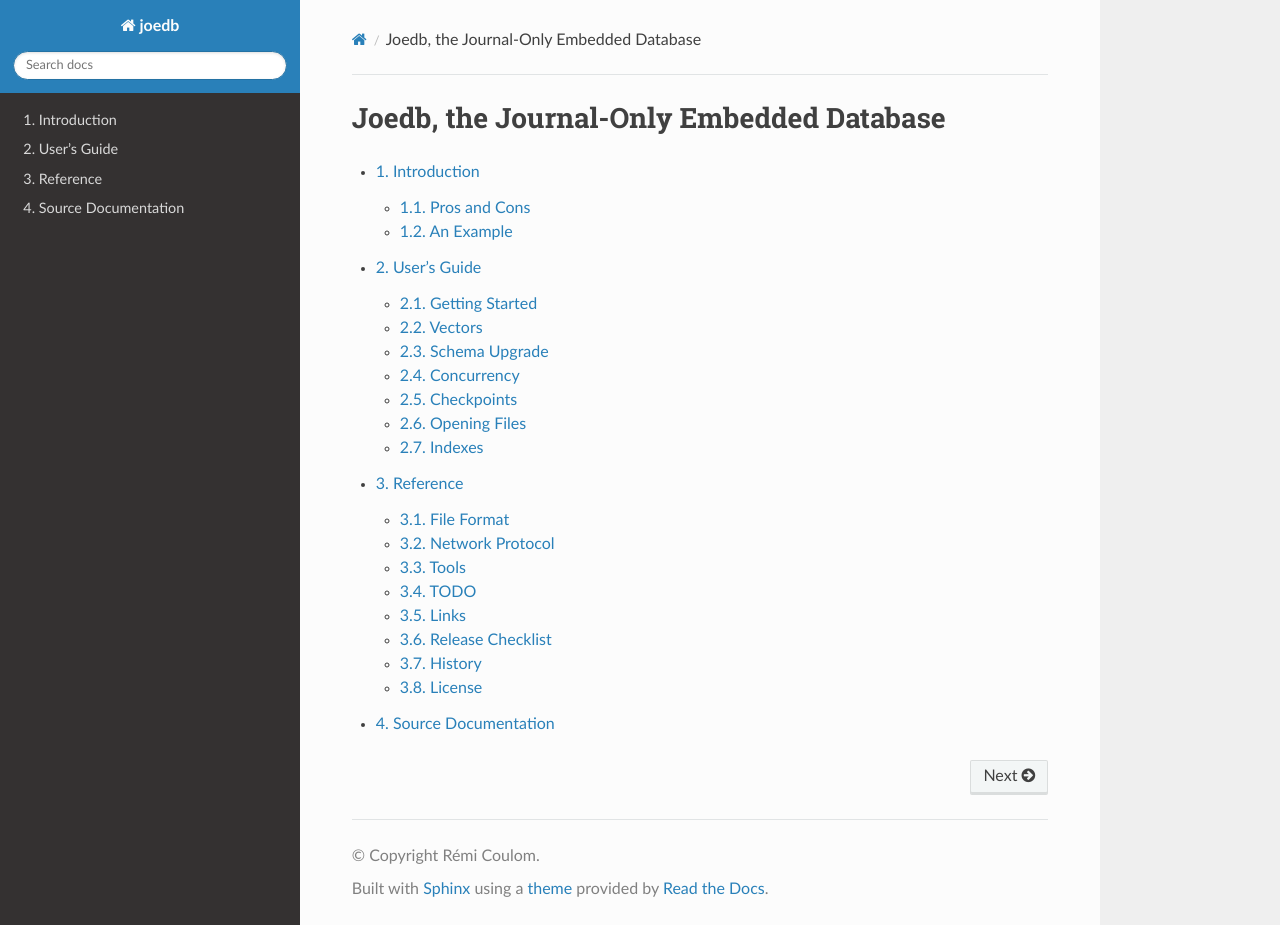
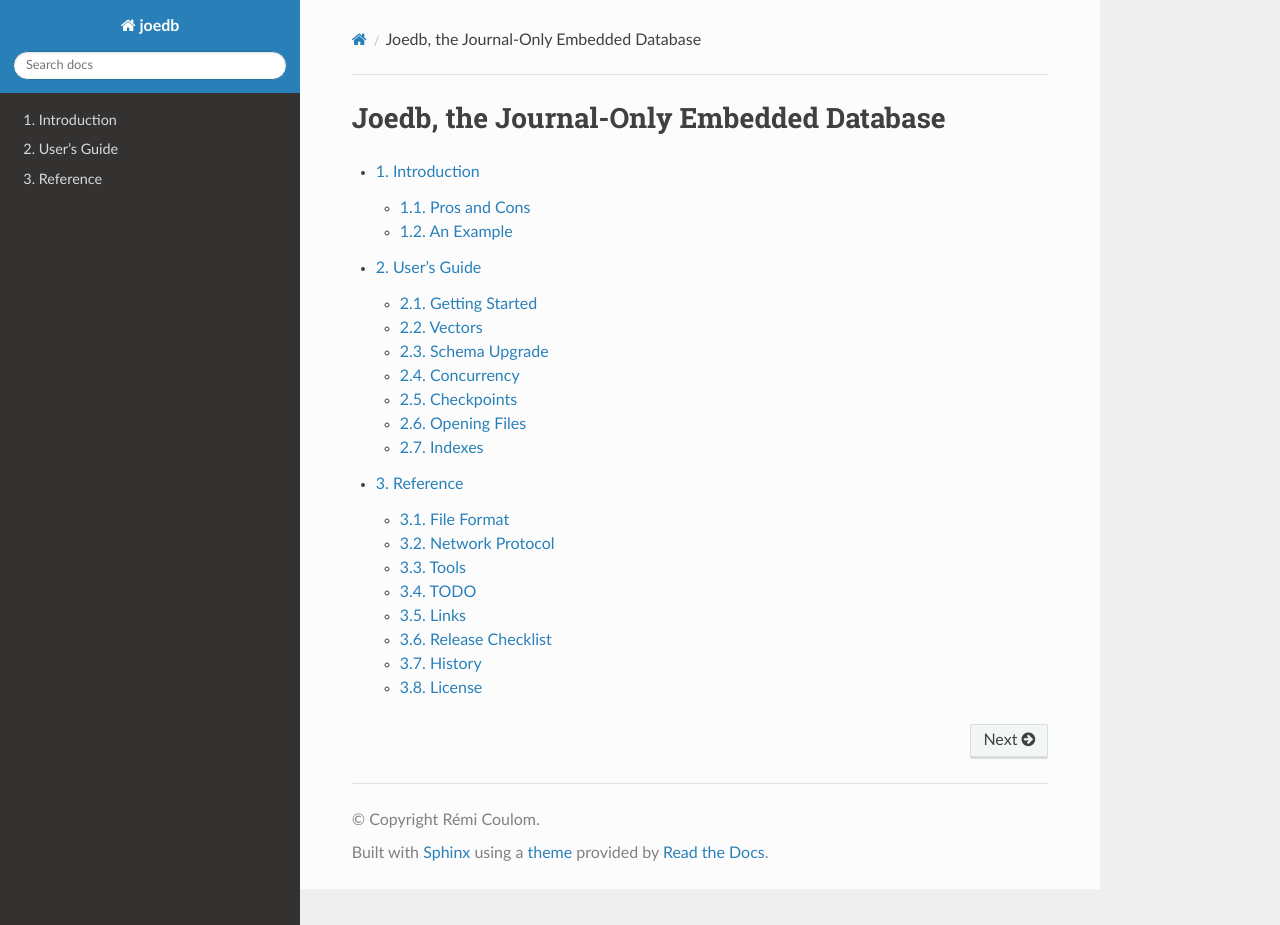
Before and after one commit to Remi-Coulom/joedb, a Sphinx documentation site: the page built from doc/source/index.rst, in a window 1280 px wide and 925 px high. Built offline with Sphinx 7.4.7 and the Read the Docs theme 2.0.0, drawn with Linux system fonts in a browser that asks for light colours; formulas are drawn with MathJax 3.

Commit message:
remove breathe + doxygen from the documentation for the moment

```diff
--- a/doc/source/conf.py
+++ b/doc/source/conf.py
@@ -32,7 +32,7 @@ import sphinx_rtd_theme
 sys.path.append(os.path.abspath("./_ext"))
 
 extensions = [
-    'breathe',
+#    'breathe',
     'sphinx.ext.imgmath',
     'sphinxcontrib.spelling',
     'joedbi_lexer',
@@ -40,9 +40,9 @@ extensions = [
 ]
 
 # Breathe Configuration
-sys.path.append( "/usr/lib/python3/dist-packages" )
-breathe_projects = {"joedb": "../doxygen/xml"}
-breathe_default_project = "joedb"
+#sys.path.append( "/usr/lib/python3/dist-packages" )
+#breathe_projects = {"joedb": "../doxygen/xml"}
+#breathe_default_project = "joedb"
 
 # Add any paths that contain templates here, relative to this directory.
 templates_path = ['_templates']
--- a/doc/source/index.rst
+++ b/doc/source/index.rst
@@ -8,4 +8,3 @@ Joedb, the Journal-Only Embedded Database
    intro
    users_guide
    reference
-   doxygen/source_documentation
```
